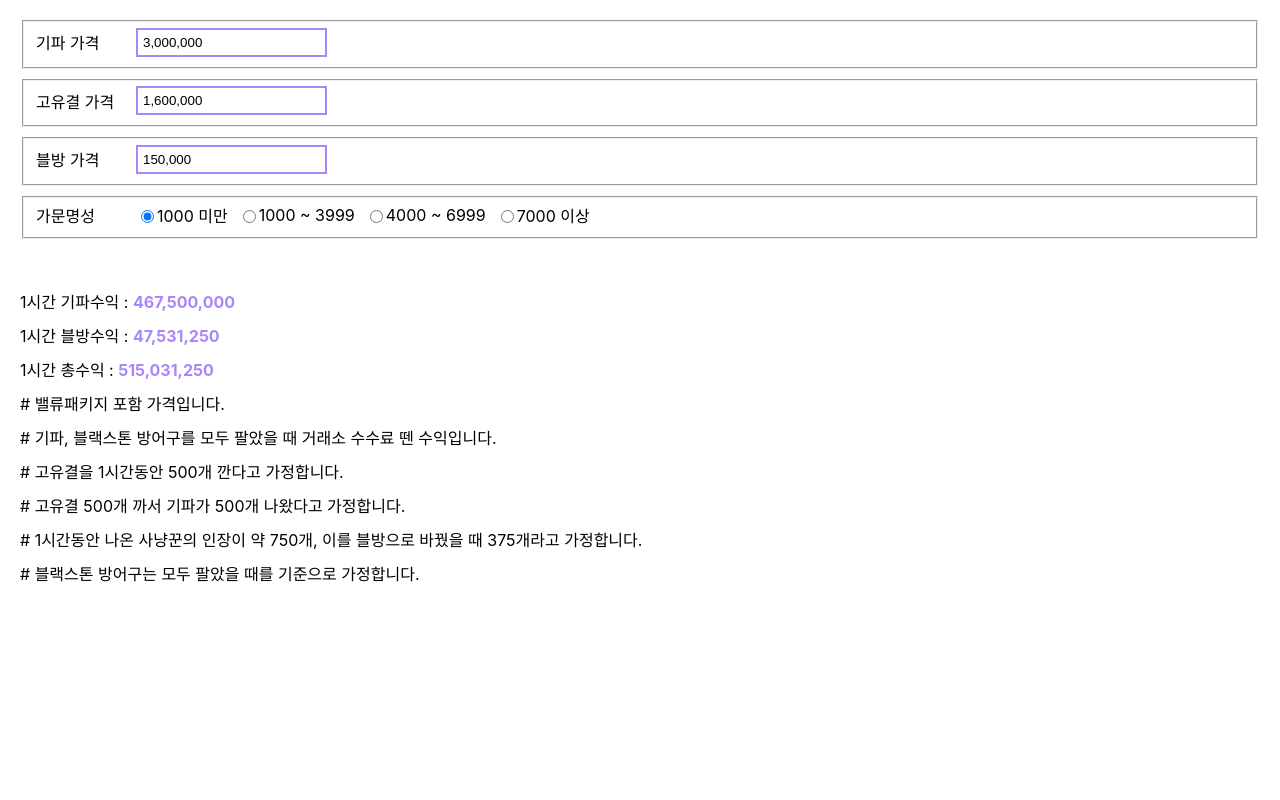
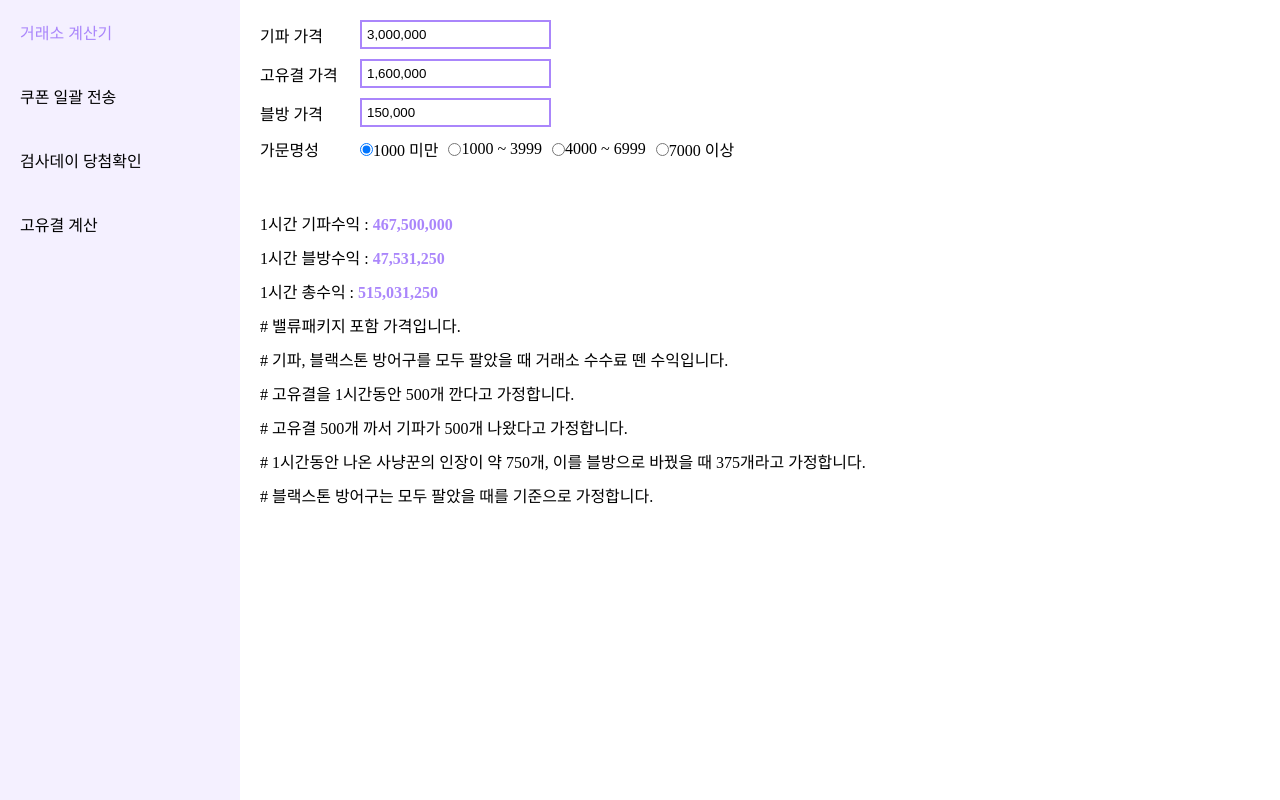
Before and after one commit to developer-choi/black-desert, a Next.js app: page /gyg in a window 1280 px wide. Built offline with nearby package versions, Linux system fonts and the light colour scheme.

Commit message:
레이아웃 적용

```diff
--- a/pages/_app.tsx
+++ b/pages/_app.tsx
@@ -5,6 +5,7 @@ import {theme} from '@util/style/theme';
 import {GlobalStyle} from '@util/style/global';
 import {ToastContainer} from 'react-toastify';
 import 'react-toastify/dist/ReactToastify.css';
+import Layout from '@component/layout/Layout';
 
 /**
  * https://github.com/vercel/next.js/blob/master/examples/with-styled-components/pages/_app.js
@@ -14,7 +15,9 @@ export default function App({Component, pageProps}: AppProps) {
     <>
       <GlobalStyle/>
       <ThemeProvider theme={theme}>
-        <Component {...pageProps} />
+        <Layout>
+          <Component {...pageProps} />
+        </Layout>
       </ThemeProvider>
       <ToastContainer/>
     </>
--- a/pages/check-giveaway.tsx
+++ b/pages/bdo-day.tsx
@@ -5,7 +5,7 @@ import InputText from '@component/atoms/InputText';
 import TextArea from '@component/atoms/TextArea';
 import {removeDuplicatedItems} from '@util/extend/core';
 
-export default function CheckGiveawayPage() {
+export default function Page() {
 
   const [nickname, setNickname] = useState('');
   const [registeredNicknames, setRegisteredNicknames] = useState<string[]>([]);
@@ -73,9 +73,6 @@ export default function CheckGiveawayPage() {
 }
 
 const Wrap = styled.div`
-  width: 100%;
-  height: 100%;
-  padding: 15px;
 `;
 
 const inputStyles = css`
--- a/pages/send-coupons.tsx
+++ b/pages/coupons.tsx
@@ -81,9 +81,6 @@ main();
 }
 
 const Wrap = styled.div`
-  padding: 20px;
-  max-width: 1200px;
-  margin: 0 auto;
   display: flex;
   flex-direction: column;
 
--- a/pages/gyg.tsx
+++ b/pages/gyg.tsx
@@ -14,7 +14,7 @@ import Form from '@component/atoms/Form';
 import InputComputableNumber from '@component/atoms/InputComputableNumber';
 import RadioLabel from '@component/atoms/RadioLabel';
 
-export default function GygPage() {
+export default function Page() {
   const [state, setState] = useGygManager();
 
   const onChangeGipaPrice = useCallback((value: string) => {
@@ -107,7 +107,6 @@ function useGygManager() {
 const StyledForm = styled(Form)`
   display: flex;
   flex-direction: column;
-  margin: 20px;
 `;
 
 const StyledLabel = styled.span`
--- a/pages/index.tsx
+++ b/pages/index.tsx
@@ -1,5 +1,44 @@
 import React from 'react';
+import styled from 'styled-components';
+import Link from 'next/link';
 
 export default function Page() {
-  return null;
+  return (
+    <Wrap>
+      {PAGE_LINKS.map(({name, href}) => (
+        <Link key={href} href={href} passHref>
+          <Anchor>{name}</Anchor>
+        </Link>
+      ))}
+    </Wrap>
+  );
 }
+
+export const PAGE_LINKS: {name: string, href: string;}[] = [
+  {name: '거래소 계산기', href: '/market'},
+  {name: '쿠폰 일괄 전송', href: '/coupons'},
+  {name: '검사데이 당첨확인', href: '/bdo-day'},
+  {name: '고유결 계산', href: '/gyg'},
+];
+
+const Wrap = styled.div`
+  display: grid;
+  grid-template-columns: repeat(2, 400px);
+  grid-template-rows: repeat(2, 160px);
+  grid-gap: 20px;
+`;
+
+const Anchor = styled.a`
+  border: 3px solid lightgray;
+  border-radius: 20px;
+  display: flex;
+  align-items: center;
+  justify-content: center;
+  font-size: 24px;
+  font-weight: bold;
+  transition: all 0.4s;
+
+  &:hover {
+    border-color: ${props => props.theme.main};
+  }
+`;
--- /dev/null
+++ b/src/component/layout/Layout.tsx
@@ -0,0 +1,22 @@
+import React, {PropsWithChildren} from 'react';
+import styled from 'styled-components';
+import Sidebar, {ASIDE_WIDTH} from '@component/layout/Sidebar';
+
+export default function Layout({children}: PropsWithChildren<{}>) {
+
+  return (
+    <Wrap>
+      <Sidebar/>
+      <Main>{children}</Main>
+    </Wrap>
+  );
+}
+
+const Wrap = styled.div`
+  height: 100%;
+`;
+
+const Main = styled.main`
+  margin-left: ${ASIDE_WIDTH}px;
+  padding: 20px;
+`;
--- /dev/null
+++ b/src/component/layout/Sidebar.tsx
@@ -0,0 +1,34 @@
+import React from 'react';
+import styled from 'styled-components';
+import {PAGE_LINKS} from '@pages/index';
+import Link from 'next/link';
+
+export default function Sidebar() {
+  return (
+    <Aside>
+      {PAGE_LINKS.map(({name, href}) => (
+        <Link key={name} href={href} passHref>
+          <Anchor>{name}</Anchor>
+        </Link>
+      ))}
+    </Aside>
+  );
+}
+
+export const ASIDE_WIDTH = 240;
+
+const Aside = styled.aside`
+  width: ${ASIDE_WIDTH}px;
+  height: 100%;
+  position: fixed;
+  display: flex;
+  flex-direction: column;
+  background-color: ${props => props.theme.main}20;
+`;
+
+const Anchor = styled.a`
+  padding: 20px;
+  &:hover {
+    color: ${props => props.theme.main};
+  }
+`;
--- a/src/util/style/global.ts
+++ b/src/util/style/global.ts
@@ -1,21 +1,24 @@
-import {createGlobalStyle} from 'styled-components';
+import {createGlobalStyle, css} from 'styled-components';
+
+const resetCss = css`
+  * {
+    margin: 0;
+    padding: 0;
+    box-sizing: border-box;
+    background-color: transparent;
+    border: none;
+  }
+`;
 
 export const GlobalStyle = createGlobalStyle`
-  html,
-  body {
-    padding: 0;
-    margin: 0;
-    font-family: -apple-system, BlinkMacSystemFont, Segoe UI, Roboto, Oxygen,
-    Ubuntu, Cantarell, Fira Sans, Droid Sans, Helvetica Neue, sans-serif;
-  }
-
   a {
     color: inherit;
     text-decoration: none;
   }
 
-  * {
-    box-sizing: border-box;
+  html, body, #__next {
+    height: 100%;
   }
 
+  ${resetCss};
 `;
```
Also changed, not shown: pages/market.tsx (added, +9 -0 lines).
